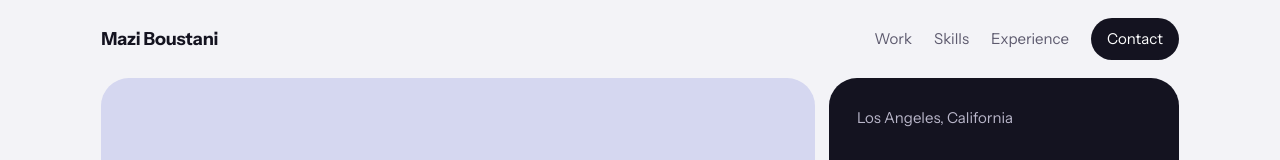
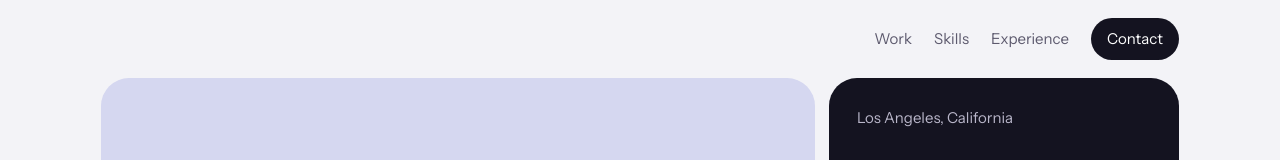
Before and after one commit to MBoustani/personal-website, a plain HTML site: page index.html in a window 1280 px wide. Shown: the top 160 px of the page. Drawn offline with Linux system fonts and the light colour scheme.

Commit message:
Remove name link from top bar

```diff
--- a/index.html
+++ b/index.html
@@ -47,8 +47,7 @@ p{margin:0 0 .9em}
 .wrap{max-width:1180px;margin:0 auto;padding:0 max(4vw,14px)}
 
 /* ---------- Top bar ---------- */
-.top{display:flex;align-items:center;justify-content:space-between;gap:12px;padding:18px 0}
-.logo{font-weight:700;font-size:18px;text-decoration:none;letter-spacing:-.01em}
+.top{display:flex;align-items:center;justify-content:flex-end;gap:12px;padding:18px 0}
 .top nav{display:flex;align-items:center;flex-wrap:wrap;justify-content:flex-end;gap:4px 22px}
 .top nav a{text-decoration:none;color:var(--muted);font-size:15px;padding:8px 0}
 .top nav a:hover{color:var(--ink)}
@@ -178,7 +177,6 @@ footer{padding:28px 0 36px;color:var(--muted);font-size:14px;display:flex;justif
 <div class="wrap">
 
   <header class="top">
-    <a class="logo" href="#">Mazi Boustani</a>
     <nav aria-label="Main">
       <a href="#work">Work</a>
       <a href="#skills">Skills</a>
```
